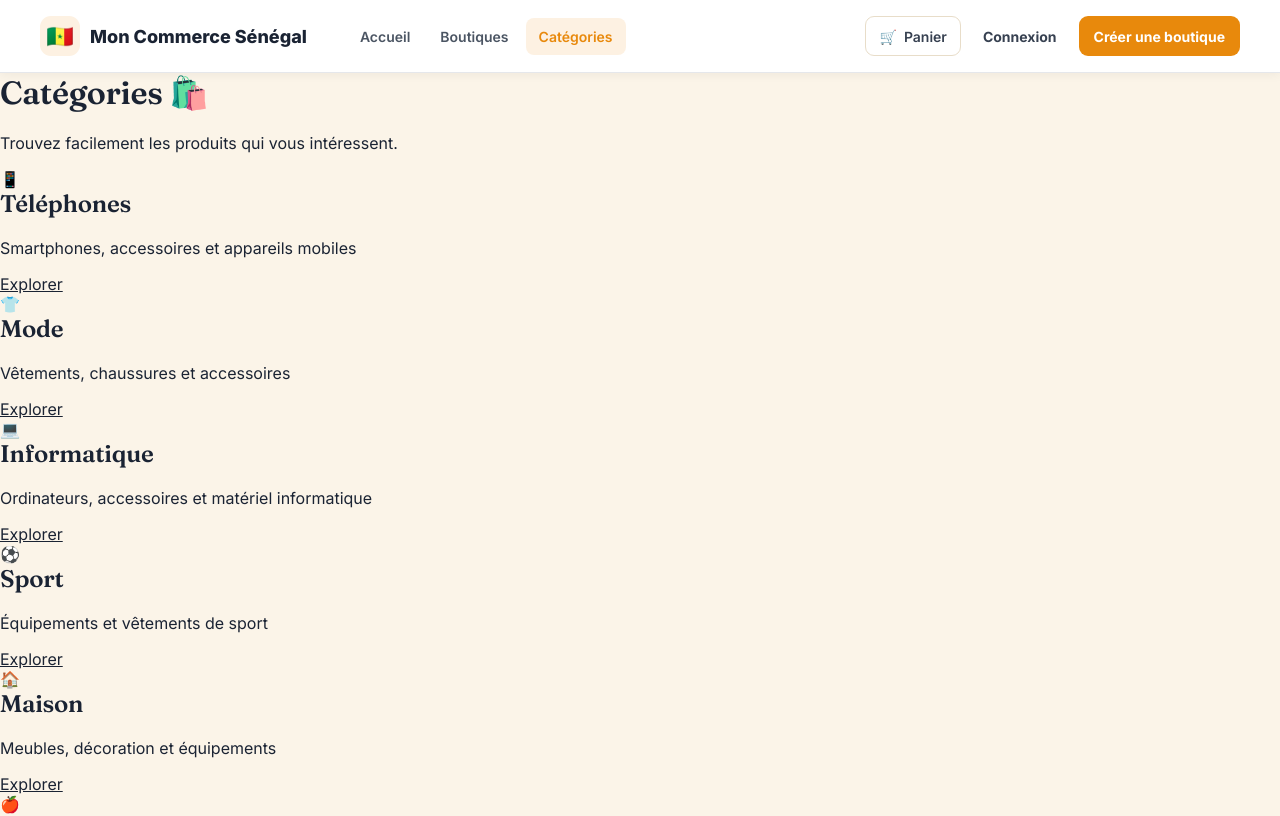
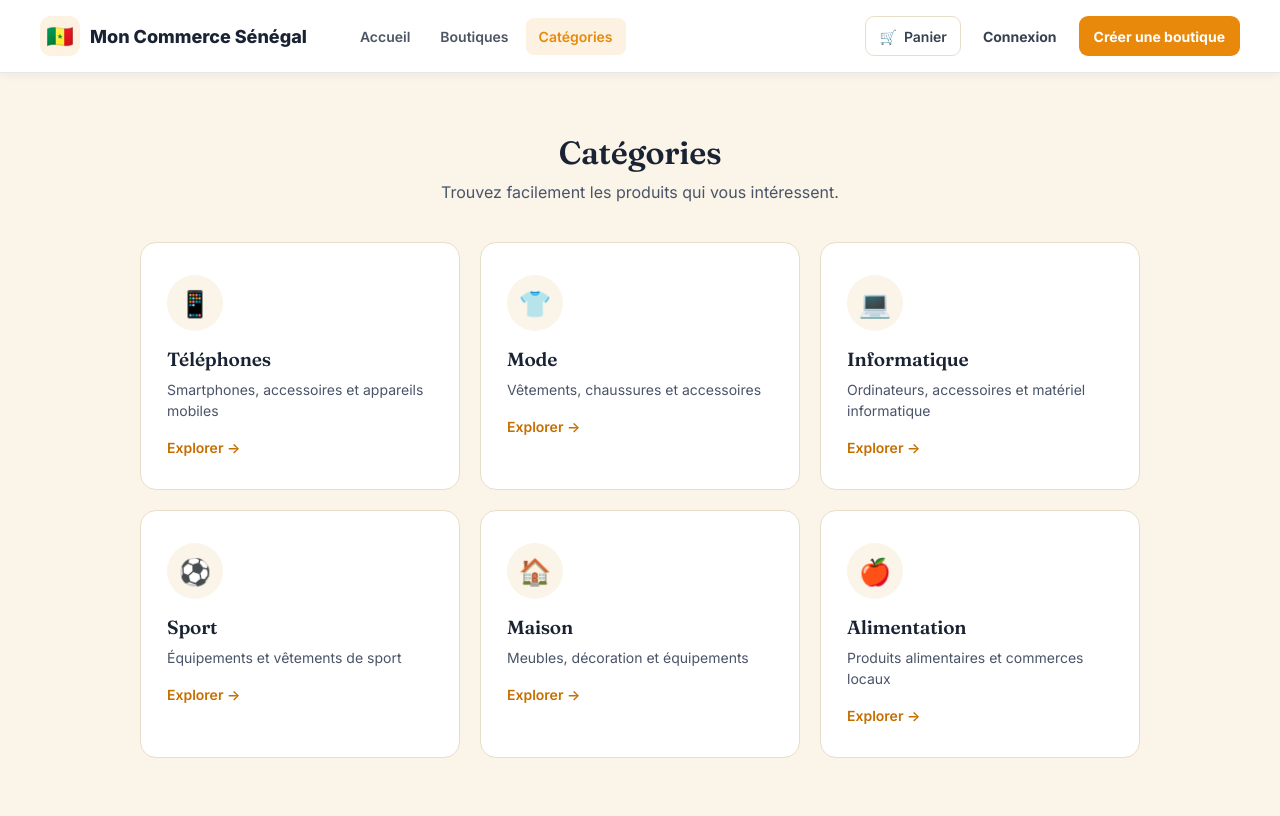
Before and after one commit to assemg100-max/mon-commerce-complet, a React (Vite) app in the folder frontend/: page /categories in a window 1280 px wide. Shown: the top 816 px of the page. Built offline with nearby package versions, Linux system fonts and the light colour scheme.

Commit message:
Corrige le style de la page Categories

```diff
--- /dev/null
+++ b/frontend/src/pages/CategoriesPage.css
@@ -0,0 +1,91 @@
+.categories-page {
+  min-height: 100vh;
+  background: var(--sand, #fbf4e8);
+  padding: 60px 0 90px;
+}
+
+.categories-page-container {
+  width: min(1000px, 92%);
+  margin: 0 auto;
+}
+
+.categories-page-title {
+  text-align: center;
+  margin-bottom: 40px;
+}
+
+.categories-page-title h1 {
+  margin: 0 0 10px;
+  font-size: 32px;
+  color: var(--ink, #1a2333);
+}
+
+.categories-page-title p {
+  margin: 0;
+  color: var(--ink-soft, #4a5468);
+}
+
+.categories-page-grid {
+  display: grid;
+  grid-template-columns: repeat(auto-fit, minmax(240px, 1fr));
+  gap: 20px;
+}
+
+.categories-page-card {
+  display: block;
+  padding: 32px 26px;
+  background: var(--paper, #ffffff);
+  border: 1px solid var(--border, #e8ddc9);
+  border-radius: 16px;
+  text-decoration: none;
+  color: inherit;
+  transition: transform 0.2s ease, box-shadow 0.2s ease,
+    border-color 0.2s ease;
+}
+
+.categories-page-card:hover {
+  transform: translateY(-4px);
+  border-color: var(--sun, #e8890c);
+  box-shadow: 0 14px 28px rgba(26, 35, 51, 0.1);
+}
+
+.categories-page-icon {
+  width: 56px;
+  height: 56px;
+  display: flex;
+  align-items: center;
+  justify-content: center;
+  font-size: 26px;
+  border-radius: 50%;
+  background: var(--sand, #fbf4e8);
+  margin-bottom: 16px;
+}
+
+.categories-page-card h2 {
+  margin: 0 0 8px;
+  font-size: 19px;
+  color: var(--ink, #1a2333);
+}
+
+.categories-page-card p {
+  margin: 0 0 16px;
+  color: var(--ink-soft, #4a5468);
+  font-size: 14px;
+  line-height: 1.5;
+}
+
+.categories-page-explore {
+  font-weight: 600;
+  color: var(--sun-dark, #c46f00);
+  font-size: 14px;
+}
+
+@media (max-width: 600px) {
+  .categories-page {
+    padding: 40px 0 60px;
+  }
+
+  .categories-page-title h1 {
+    font-size: 26px;
+  }
+}
--- a/frontend/src/pages/CategoriesPage.jsx
+++ b/frontend/src/pages/CategoriesPage.jsx
@@ -1,4 +1,8 @@
 import { Link } from "react-router-dom";
+
+import PageTitle from "../components/PageTitle";
+
+import "./CategoriesPage.css";
 
 const categories = [
   {
@@ -41,29 +45,48 @@ const categories = [
 
 function CategoriesPage() {
   return (
-    <div>
-      <h1>Catégories 🛍️</h1>
+    <main className="categories-page">
+      <PageTitle title="Catégories" />
+
+      <div className="categories-page-container">
+
+        <div className="categories-page-title">
+          <h1>Catégories</h1>
 
           <p>
-        Trouvez facilement les produits qui vous intéressent.
+            Trouvez facilement les produits qui vous
+            intéressent.
           </p>
+        </div>
 
-      <div>
+        <div className="categories-page-grid">
+
           {categories.map((category) => (
-          <div key={category.id}>
-            <div>{category.icon}</div>
+            <Link
+              to={`/categorie/${category.id}`}
+              className="categories-page-card"
+              key={category.id}
+            >
+
+              <div className="categories-page-icon">
+                {category.icon}
+              </div>
 
               <h2>{category.name}</h2>
 
               <p>{category.description}</p>
 
-            <Link to={`/categorie/${category.id}`}>
-              Explorer
+              <span className="categories-page-explore">
+                Explorer →
+              </span>
+
             </Link>
+          ))}
+
         </div>
-        ))}
+
       </div>
-    </div>
+    </main>
   );
 }
 
```
Lines whose indentation alone changed are shown as unchanged.
